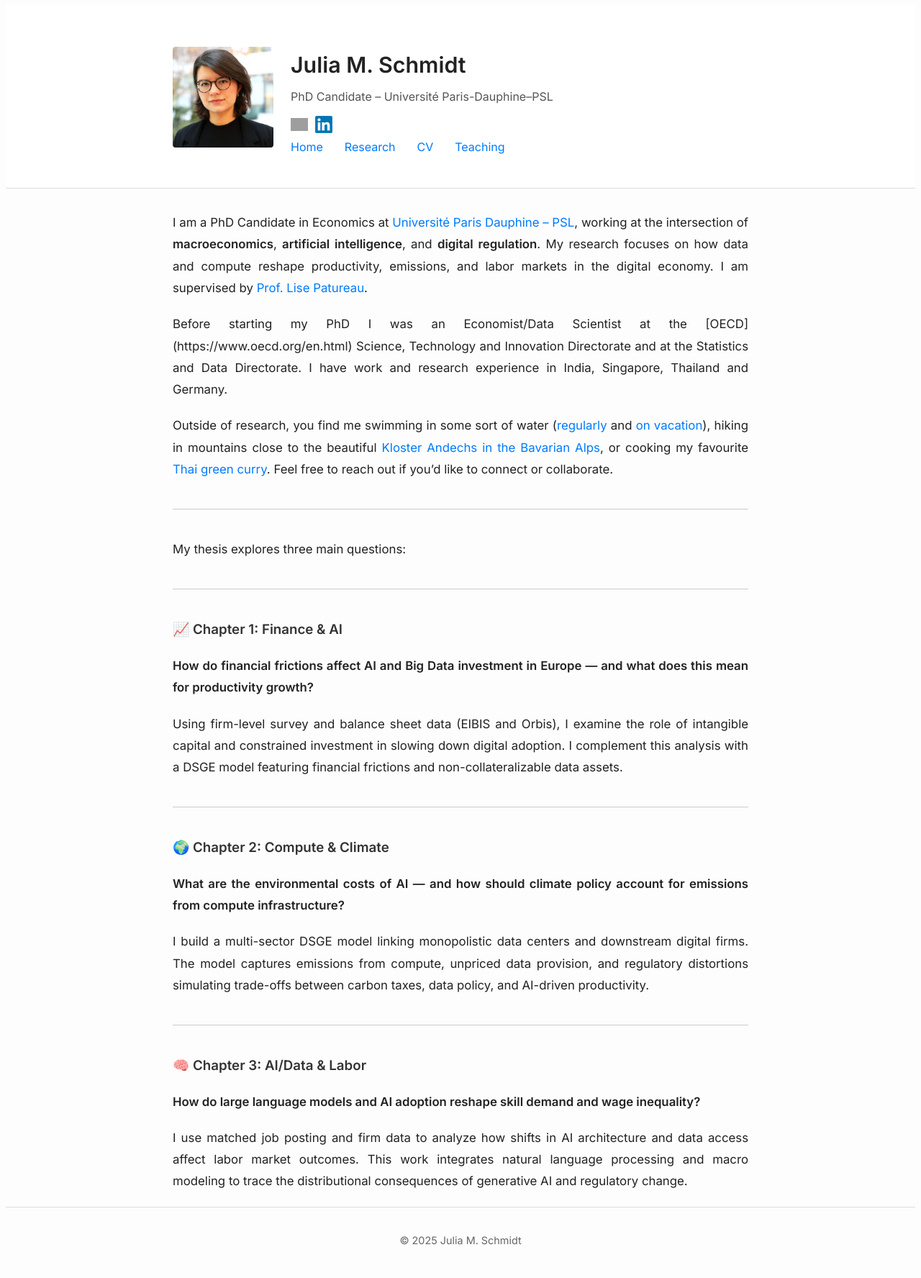
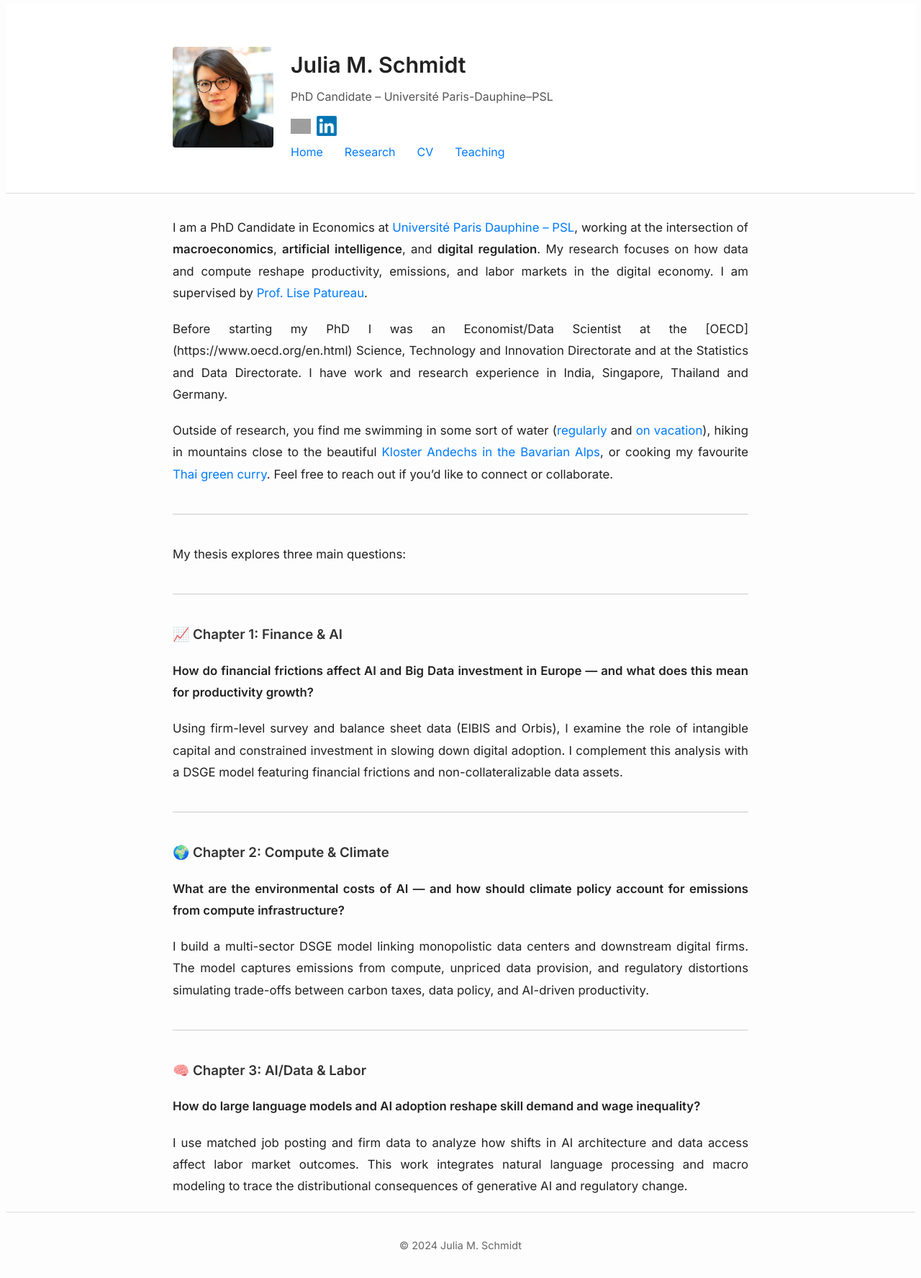
Before and after one commit to julia-m-schmidt/julia-m-schmidt.github.io, a Jekyll site: the page built from home.md, in a window 1280 px wide, cut to the strip 212-1998 px from the top of the page. Shown: the top 1776 px of the strip at 72% size. Built offline with Jekyll 4.4.1, drawn with Linux system fonts in a browser that asks for light colours; grey boxes are pictures that could not be loaded.

Commit message:
Update default.html

```diff
--- a/_layouts/default.html
+++ b/_layouts/default.html
@@ -7,8 +7,29 @@
   <link rel="stylesheet" href="/assets/css/style.css" />
   <link href="https://fonts.googleapis.com/css2?family=Inter:wght@400;600&display=swap" rel="stylesheet" />
   <title>{{ page.title }} - Julia M. Schmidt</title>
-  <!-- Optional favicon -->
-  <!-- <link rel="icon" href="/assets/images/favicon.ico" type="image/x-icon" /> -->
+
+  <style>
+    /* TEMP FIX UNTIL CSS FILE IS UPDATED */
+    .social-icons {
+      display: flex;
+      gap: 12px;
+      margin: 0.5em 0 0.8em 0;
+      align-items: center;
+      flex-wrap: wrap;
+    }
+
+    .social-icons img {
+      width: 28px !important;
+      height: 28px !important;
+      object-fit: contain;
+      transition: transform 0.2s ease-in-out;
+      display: block;
+    }
+
+    .social-icons img:hover {
+      transform: scale(1.1);
+    }
+  </style>
 </head>
 <body>
 
@@ -20,7 +41,6 @@
   <!-- Header -->
   <header>
     <div class="container profile-header">
-
       <div class="profile-info">
         <img src="/assets/images/Photo_Schmidt_J.jpg" alt="Julia M. Schmidt" class="profile-photo" />
 
@@ -29,11 +49,11 @@
           <p>PhD Candidate – Université Paris-Dauphine–PSL</p>
 
           <div class="social-icons">
-            <a href="https://scholar.google.com/citations?hl=fr&user=TWB0Z5IAAAAJ&scilu=&scisig=AC8hv-oAAAAAaAnon2iYEK4knZD03QErXmD79t0&gmla=ANZ5fUPCcmsN9PvZNEfqUFb9sefEnaQdQvVeKJYHUbd4iswhbapl8m5FAthOpMDxuPY-SRfhn7aUX8mXVmaUPMITpKBDzCKjTjH2D5GaaRZg40Ih5F6Be090nVF-26-n&sciund=12472428818883443476" target="_blank" aria-label="Google Scholar">
-              <img src="/assets/images/gscholar.png" alt="Google Scholar" class="icon" />
+            <a href="https://scholar.google.com/citations?hl=fr&user=TWB0Z5IAAAAJ" target="_blank" aria-label="Google Scholar">
+              <img src="/assets/images/gscholar.png" alt="Google Scholar" />
             </a>
             <a href="https://www.linkedin.com/in/julia-m-schmidt-595932107/" target="_blank" aria-label="LinkedIn">
-              <img src="/assets/images/linkedin.png" alt="LinkedIn" class="icon" />
+              <img src="/assets/images/linkedin.png" alt="LinkedIn" />
             </a>
           </div>
 
@@ -49,13 +69,13 @@
   </header>
 
   <!-- Main content -->
-  <main class="container main-content" role="main">
+  <main class="container main-content">
     {{ content }}
   </main>
 
   <!-- Footer -->
   <footer>
-    <p>&copy; 2025 Julia M. Schmidt</p>
+    <p>&copy; 2024 Julia M. Schmidt</p>
   </footer>
 
 </body>
```
